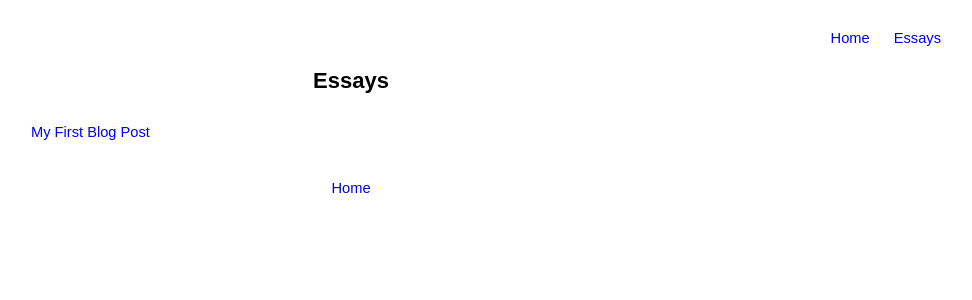
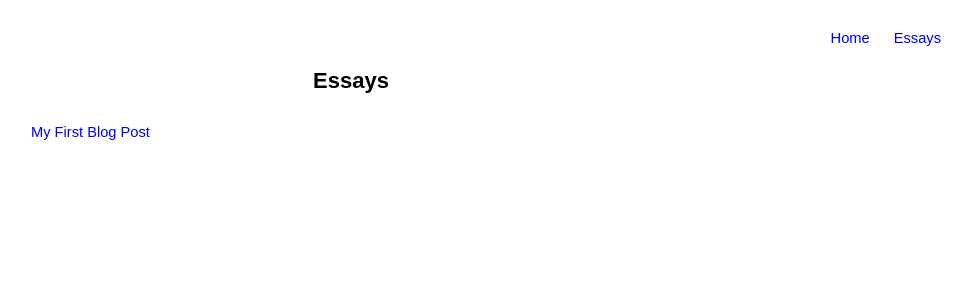
Before and after one commit to brokedineshbhandari/brokedineshbhandari.github.io, a Jekyll site: the page built from essays.html, in a window 1280 px wide. Shown: the top 300 px of the page, without its empty margins (289-1261 px from the left). Built offline with Jekyll 4.4.1, drawn with Linux system fonts in a browser that asks for light colours.

Commit message:
Update essays.html

```diff
--- a/essays.html
+++ b/essays.html
@@ -14,10 +14,7 @@
     ul.essay-list li {
         margin-bottom: 10px;
     }
-    .center-nav {
-        text-align: center;
-        margin-top: 40px;
-    }
+
 </style>
 
 <div class="page-header">
@@ -31,7 +28,3 @@
     </li>
   {% endfor %}
 </ul>
-
-<div class="center-nav">
-    <a href="/">Home</a>
-</div>
```
